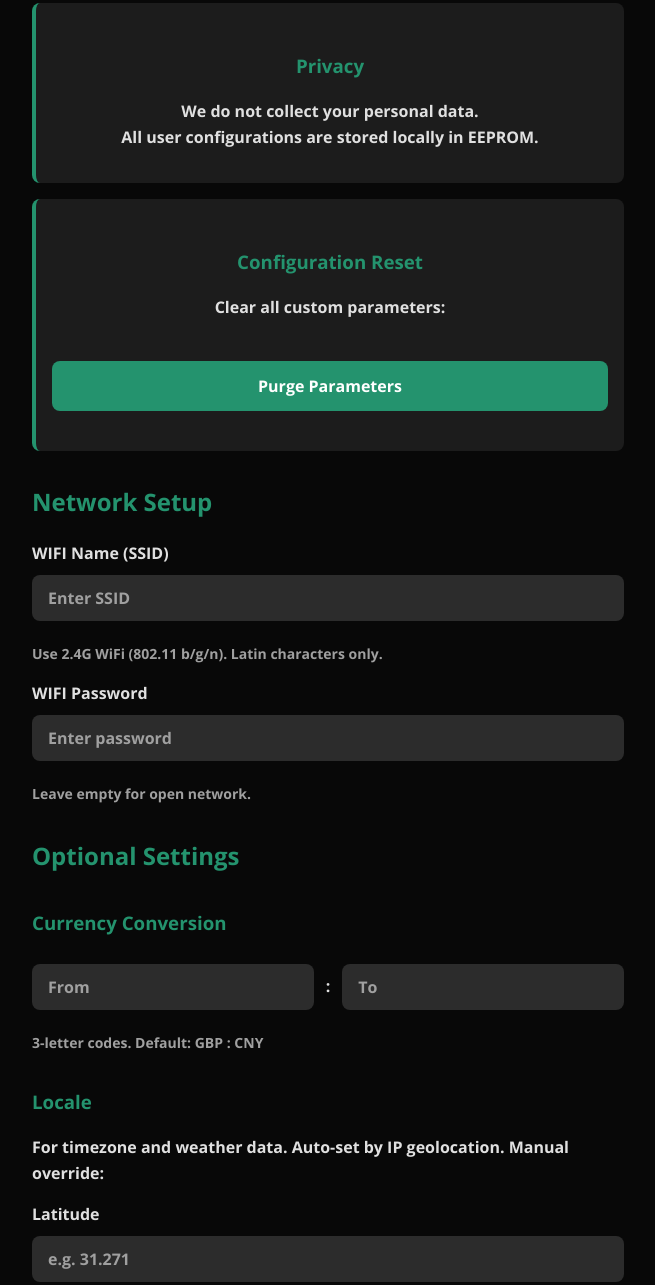
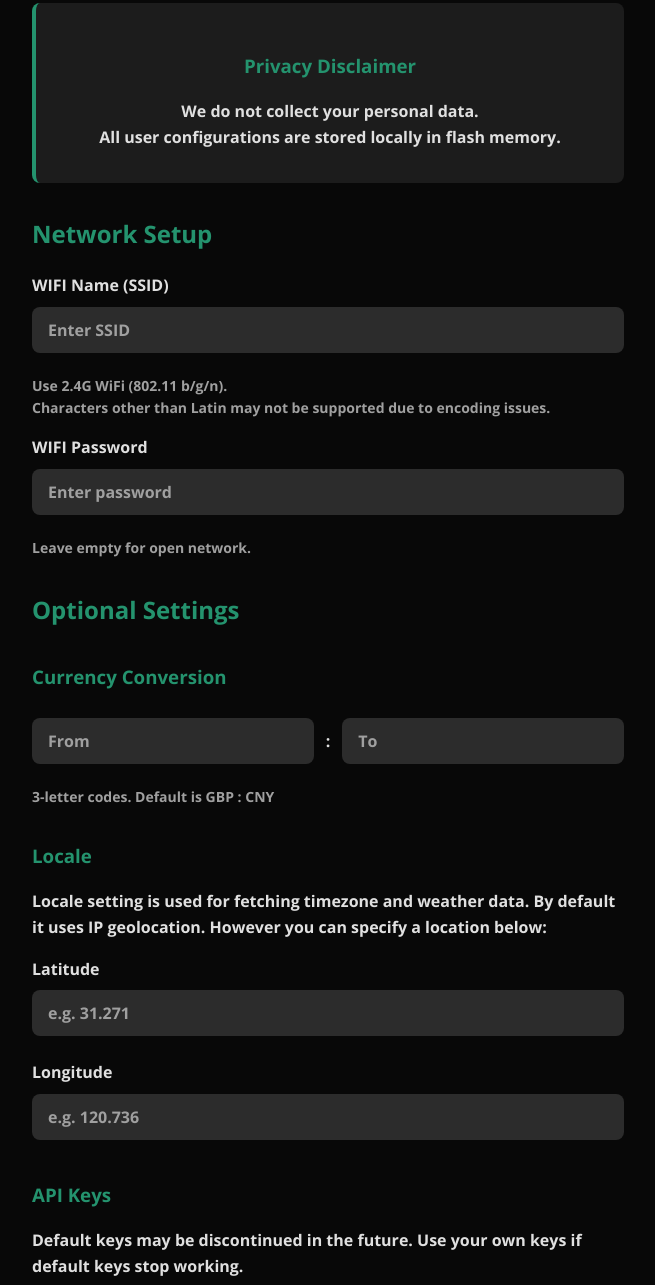
Before and after one commit to jiksou/Nephelocentaurus, a plain HTML site: page index.html in a window 1280 px wide. Shown: the part 178-1463 px from the top of the page, without its empty margins (312-967 px from the left). Drawn offline with Linux system fonts and the light colour scheme.

Commit message:
Add files via upload

```diff
--- a/index.html
+++ b/index.html
@@ -169,21 +169,14 @@
     </div>
     <div class="content">
       <div class="info-box">
-        <h3>Privacy</h3>
-        <p>We do not collect your personal data. <br>All user configurations are stored locally in EEPROM.</p>
-      </div>
-      <div class="info-box">
-        <h3>Configuration Reset</h3>
-        <p>Clear all custom parameters:</p>
-        <form action="/reset" method="get">
-          <input type="submit" value="Purge Parameters">
-        </form>
+        <h3>Privacy Disclaimer</h3>
+        <p>We do not collect your personal data. <br>All user configurations are stored locally in flash memory.</p>
       </div>
       <form id="settingsForm" method='get' action='setting'>
         <h2>Network Setup</h2>
         <label for="ssid">WIFI Name (SSID)</label>
         <input id="ssid" name='ssid' type="text" maxlength="32" placeholder="Enter SSID">
-        <p class="warning">Use 2.4G WiFi (802.11 b/g/n). Latin characters only.</p>
+        <p class="warning">Use 2.4G WiFi (802.11 b/g/n). <br>Characters other than Latin may not be supported due to encoding issues.</p>
 
         <label for="pass">WIFI Password</label>
         <input id="pass" name='pass' type="text" maxlength="64" placeholder="Enter password">
@@ -196,10 +189,10 @@
           <span>:</span>
           <input name='currency_to' type="text" placeholder="To" maxlength="5">
         </div>
-        <p class="warning">3-letter codes. Default: GBP : CNY</p>
+        <p class="warning">3-letter codes. Default is GBP : CNY</p>
 
         <h3>Locale</h3>
-        <p>For timezone and weather data. Auto-set by IP geolocation. Manual override:</p>
+        <p>Locale setting is used for fetching timezone and weather data. By default it uses IP geolocation. However you can specify a location below:</p>
 
         <label for="lat">Latitude</label>
         <input id="lat" name='lat' type="text" maxlength="32" placeholder="e.g. 31.271">
@@ -208,7 +201,7 @@
         <input id="lon" name='lon' type="text" maxlength="32" placeholder="e.g. 120.736">
 
         <h3>API Keys</h3>
-        <p>Default keys use free plans. Use your own if defaults stop working.</p>
+        <p>Default keys may be discontinued in the future. Use your own keys if default keys stop working.</p>
 
         <label for="weather_api_key">OpenWeatherMap API v3.0 Key</label>
         <input id="weather_api_key" name='weather_api_key' type="text" maxlength="64" placeholder="Optional">
@@ -218,6 +211,13 @@
 
         <input type="submit" value="Save Configuration">
       </form>
+		<div class="info-box">
+        <h3>Reset to default</h3>
+        <p>You can clear custom keys by resetting to default.<br>This operation is not required every time.</p>
+        <form action="/reset" method="get">
+          <input type="submit" value="Purge Parameters">
+        </form>
+      </div>
 		<p class="warning">Nephelocentaurus Development Project <br>© Yisu Fang, 2024</p>
     </div>
   </div>
```
